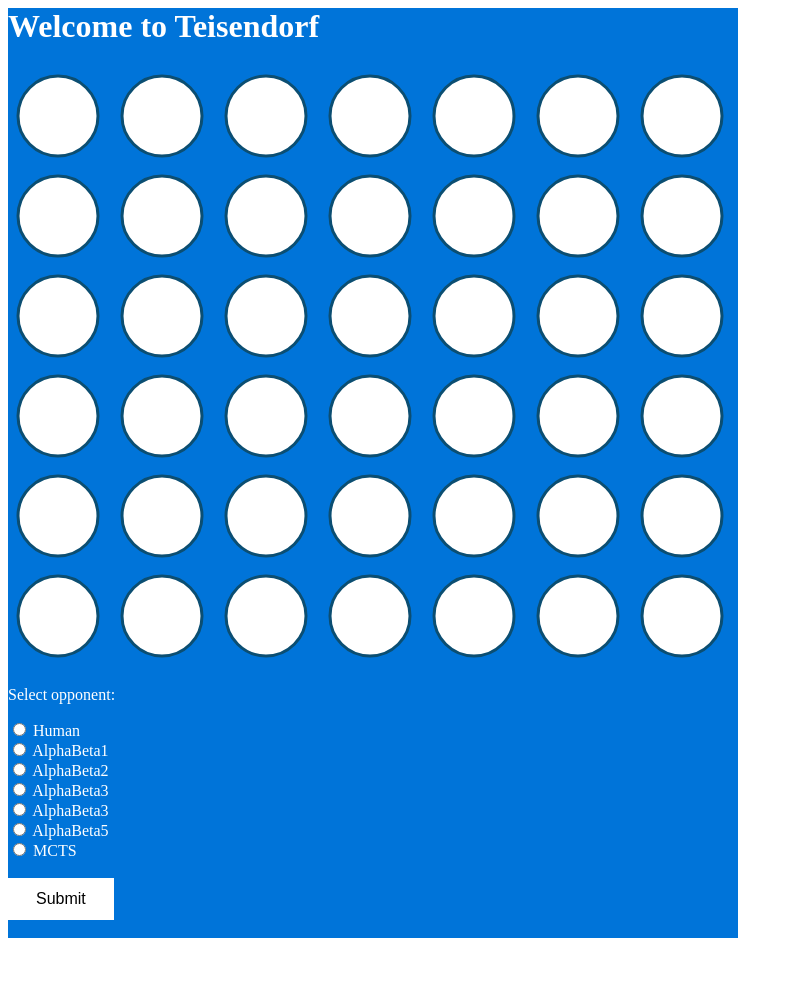
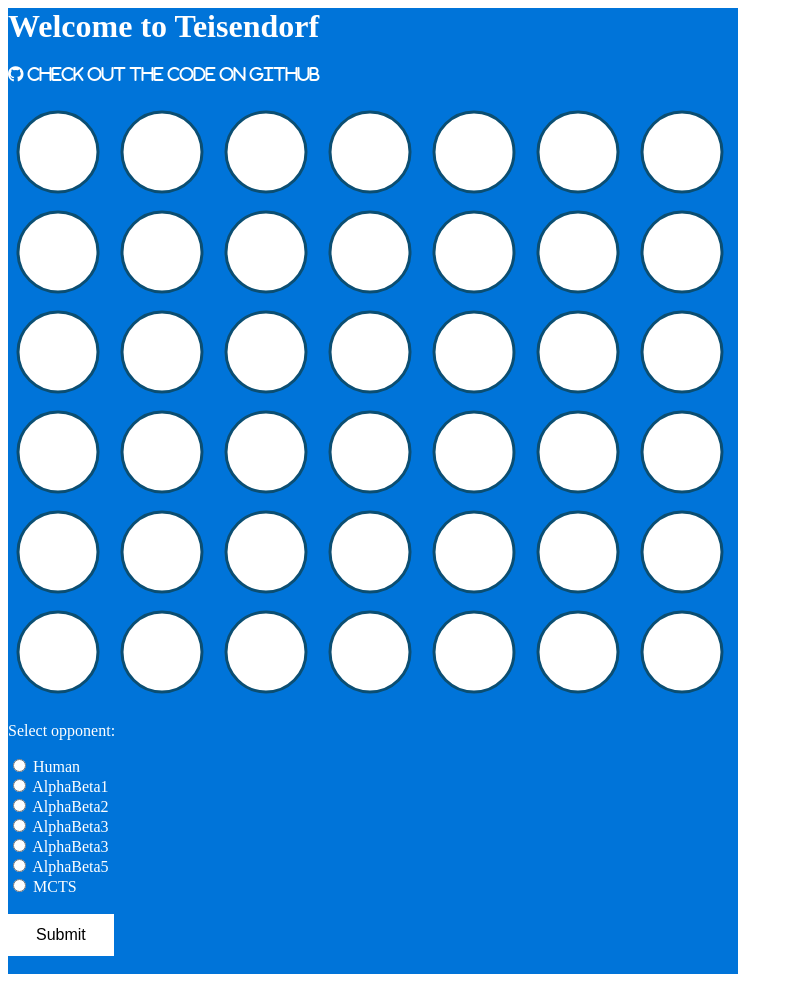
Before and after one commit to leo-pfeiffer/connect4-ai, a Flask app: page / in a window 1280 px wide. Shown: the whole page, without its empty margins (0-793 px from the left). Before the commit the page ends 938 px from the top, so only its background shows below. Run offline with Flask 2, Linux system fonts and the light colour scheme; some libraries are stand-ins or nearby versions.

Commit message:
HTML: Added Github Link

```diff
--- a/connect4/js_app/templates/connect_html.html
+++ b/connect4/js_app/templates/connect_html.html
@@ -4,6 +4,12 @@
 <body>
     <div id="game-board">
         <h1 style="color:white;"> {{ title}}</h1>
+        <h2>
+            <a href="https://github.com/leo-pfeiffer/AI4Connect4">
+                <i class="fab fa-github" style="font-size:16px;color:white;"> Check out the code on Github</i>
+                <script src="https://kit.fontawesome.com/a076d05399.js"></script>
+            </a>
+        </h2>
         <div class="column" id="column-0" data-x="0">
             <svg height="100" width="100" class="row-5">
               <circle cx="50" cy="50" r="40" stroke="#0B4E72" stroke-width="3" class="empty" />
```
